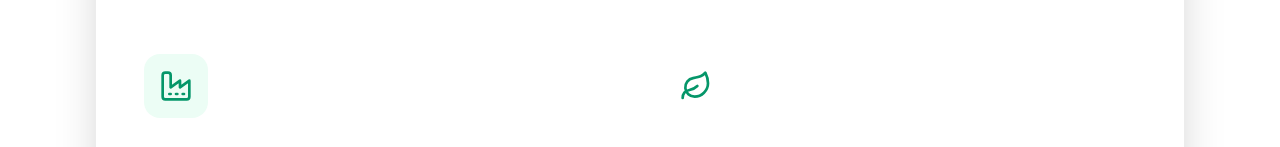
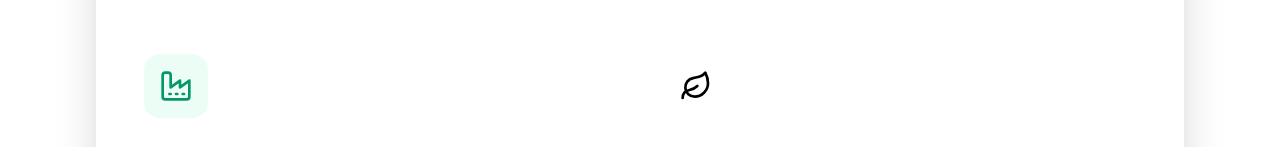
Before and after one commit to shaheer971/ryan-arab, a React (Vite) app: page / in a window 1280 px wide. Shown: the part 1488-1635 px from the top of the page. Built offline with nearby package versions, Linux system fonts and the light colour scheme.

Commit message:
Update About.tsx

```diff
--- a/src/pages/About.tsx
+++ b/src/pages/About.tsx
@@ -70,7 +70,7 @@ const About = () => {
 
               <div className="space-y-6">
                 <div className="h-16 w-16 rounded-2xl bg-black-20 flex items-center justify-center mb-6">
-                  <Leaf className="h-8 w-8 text-emerald-600" />
+                  <Leaf className="h-8 w-8 text-black-600" />
                 </div>
                 <h3 className="text-2xl font-bold text-gray-800 font-jakarta">Luxury Without Harm</h3>
                 <p className="text-gray-600 text-lg leading-relaxed">
```
